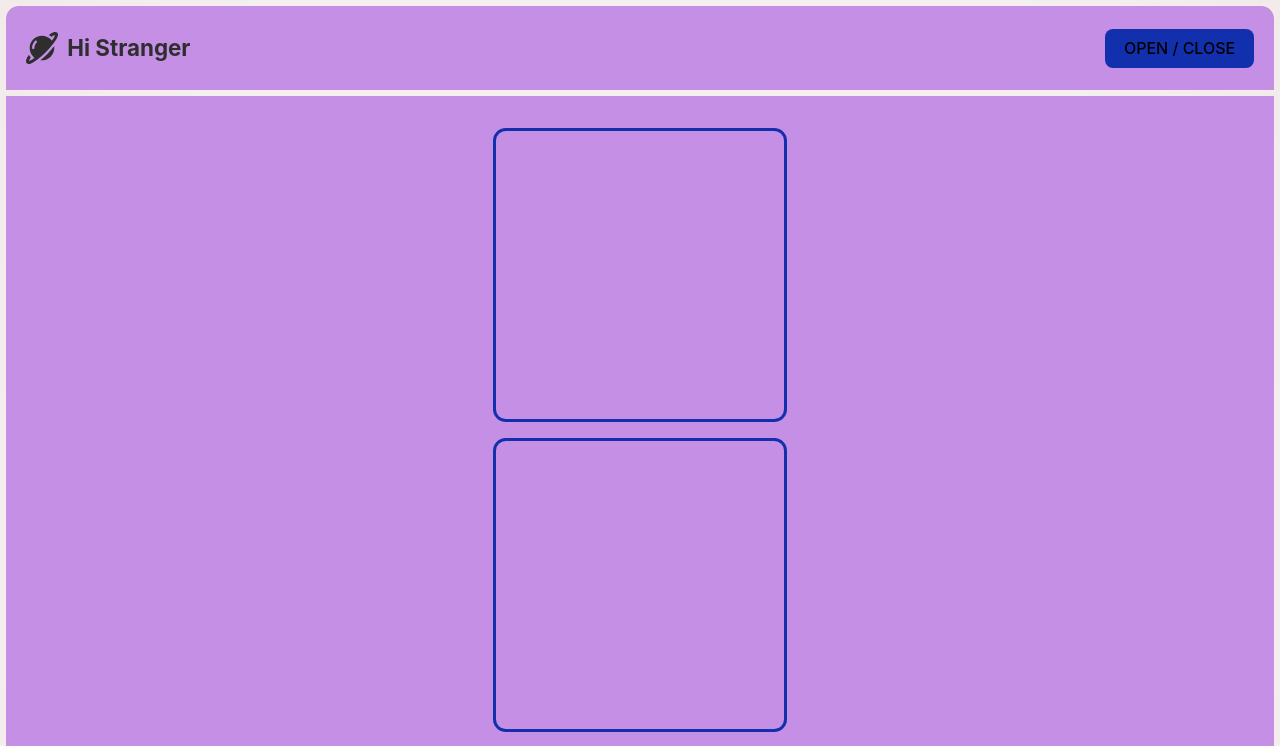
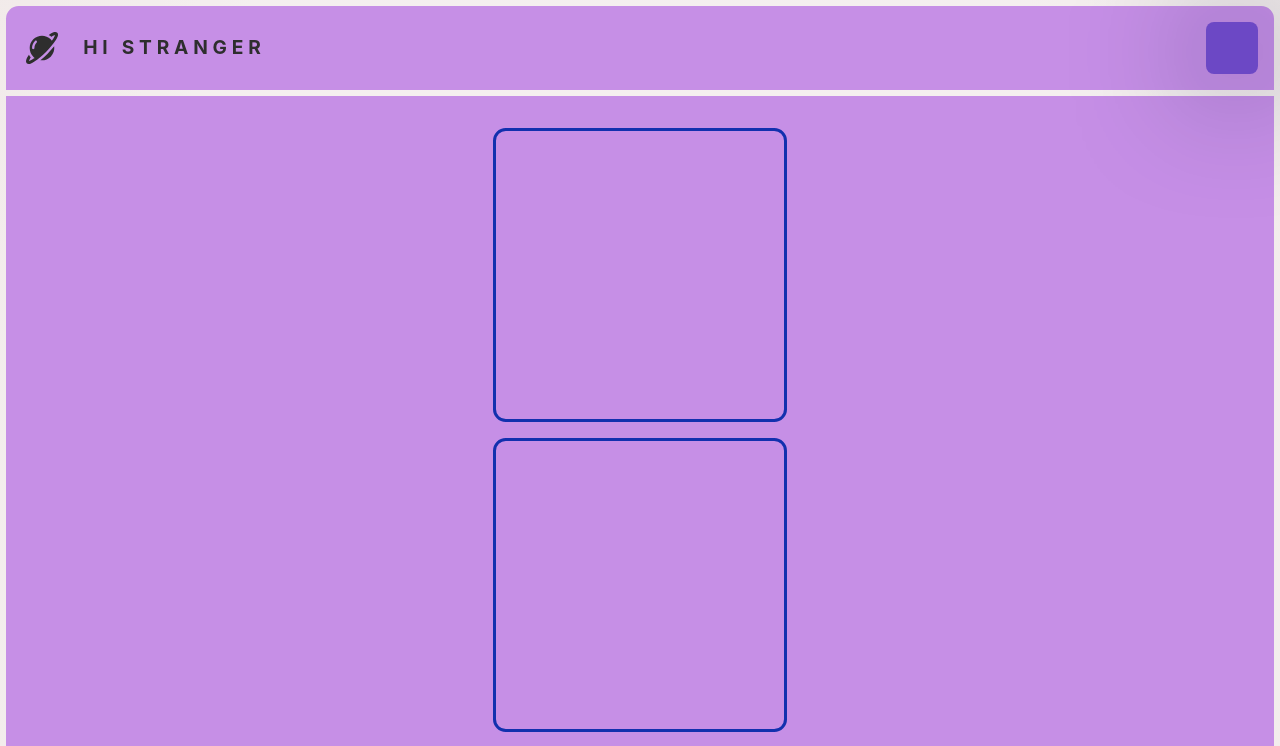
Before and after one commit to lisa-von-mond/space-dashboard, a Vue app: page / in a window 1280 px wide. Shown: the top 746 px of the page. Built offline with nearby package versions, Linux system fonts and the light colour scheme.

Commit message:
create flex mixin

```diff
--- a/src/components/Dashboard.vue
+++ b/src/components/Dashboard.vue
@@ -1,7 +1,6 @@
 <script setup>
 
 import { ref, reactive } from 'vue'
-
 
 defineProps({
   name: String,
@@ -28,7 +27,10 @@ const count = ref(0)
       </section>
     </div>
     <nav class="dashboard__navigation">
-      <button>open / close</button>
+      <button class="dashboard__menu-button">
+        <span></span>
+        <span></span>
+      </button>
       <div
         class="sidebar"
         v-if="state.sidebarOpen">
@@ -52,6 +54,7 @@ const count = ref(0)
 <style lang='scss' scoped>
 
 @import '../vars.scss';
+@import '../mixins.scss';
 
 .dashboard {
   width: 100%;
@@ -59,19 +62,15 @@ const count = ref(0)
   margin: auto;
 
   &__content {
-    display: flex;
-    justify-content: space-between;
-    flex-direction: column;
-    gap: $standard-gap;
+    width: 100%;
+    @include flex(column, space-between, space-between, $standard-gap)
   }
 
   &__header {
     height: 4rem;
     background: $color-secondary;
     padding: 0.6rem 1.2rem;
-    display: flex;
-    gap: 0.6rem;
-    align-items: center;
+    @include flex(row, flex-start, center, 1.6rem);
     border-radius: 0.8rem 0.8rem 0 0;
   }
 
@@ -88,24 +87,31 @@ const count = ref(0)
       margin: 1rem auto;
     }
   }
+
   &__navigation {
-    button {
+    .dashboard__menu-button {
       position: fixed;
-      right: 1.6rem;
-      top: 1.8rem;
+      height: 3.2rem;
+      width: 3.2rem;
+      background: $color-secondary--dark;
+      right: 1.4rem;
+      top: 1.4rem;
+      @include standard-shadow(0.3rem, 0.3rem, 4rem);
     }
   }
 }
+
 .logo {
   height: 2rem;
   will-change: filter;
   transition: filter 300ms;
 }
 .logo:hover {
-  filter: drop-shadow(0 0 2em $color-primary);
+  @include standard-shadow(0, 0, 2rem);
 }
 
 .disclaimer {
   color: $text-color--light;
 }
+
 </style>
--- /dev/null
+++ b/src/mixins.scss
@@ -0,0 +1,13 @@
+@import './vars.scss';
+
+@mixin standard-shadow($top, $left, $blur) {
+    filter: drop-shadow($top $left $blur $color-primary--dark);
+}
+
+@mixin flex($direction, $justify: center, $align: center, $gap: 0) {
+    display: flex;
+    flex-direction: $direction;
+    justify-content: $justify;
+    align-items: $align;
+    gap: $gap;
+}
--- a/src/style.scss
+++ b/src/style.scss
@@ -1,4 +1,5 @@
 @import './vars.scss';
+@import './mixins.scss';
 
 :root {
   font-family: Inter, system-ui, Avenir, Helvetica, Arial, sans-serif;
@@ -46,30 +47,35 @@ a:hover {
 /* headlines */
 
 h1 {
-  font-size: 1.4em;
+  font-size: 1.2em;
   line-height: 1.1;
+  text-transform: uppercase;
+  letter-spacing: 0.3rem;
 }
 
 /* standard buttons */
 
 button {
   border-radius: 8px;
-  padding: 0.6em 1.2em;
   font-size: 1em;
   font-weight: 500;
   font-family: inherit;
-  background-color: $color-primary;
   cursor: pointer;
   transition: all 0.25s;
   outline: none;
   box-shadow: none;
   border: none;
-  text-transform: uppercase;
 }
 
-button:hover {
-  background-color: $color-primary--dark;
+.button--primary {
+  background-color: $color-primary;
+  text-transform: uppercase;
+  padding: 0.6em 1.2em;
+  &:hover {
+    background-color: $color-primary--dark;
+  }
 }
+
 
 /*
 button:focus,
```
Also changed, not shown: src/vars.scss (line endings or trailing spaces).
